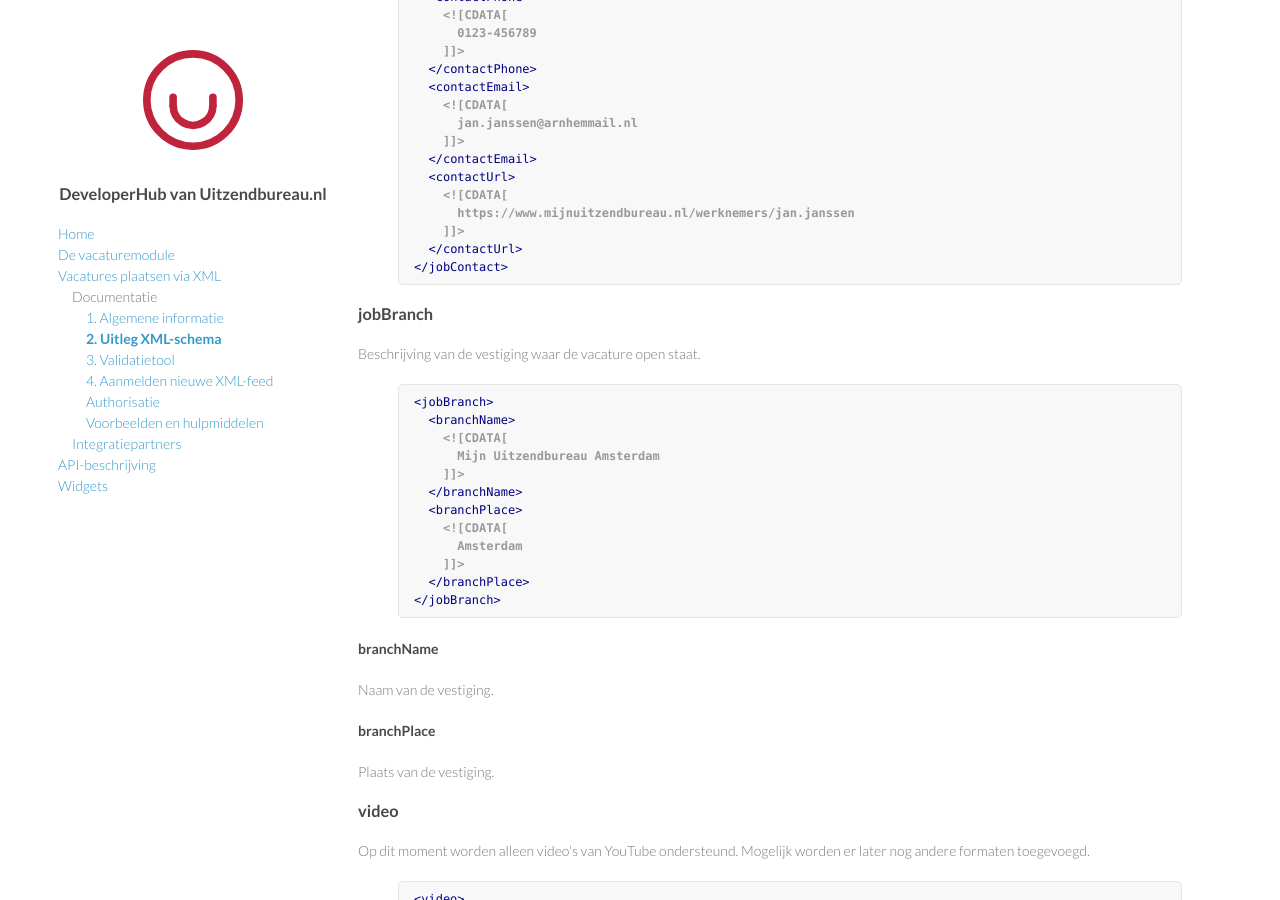
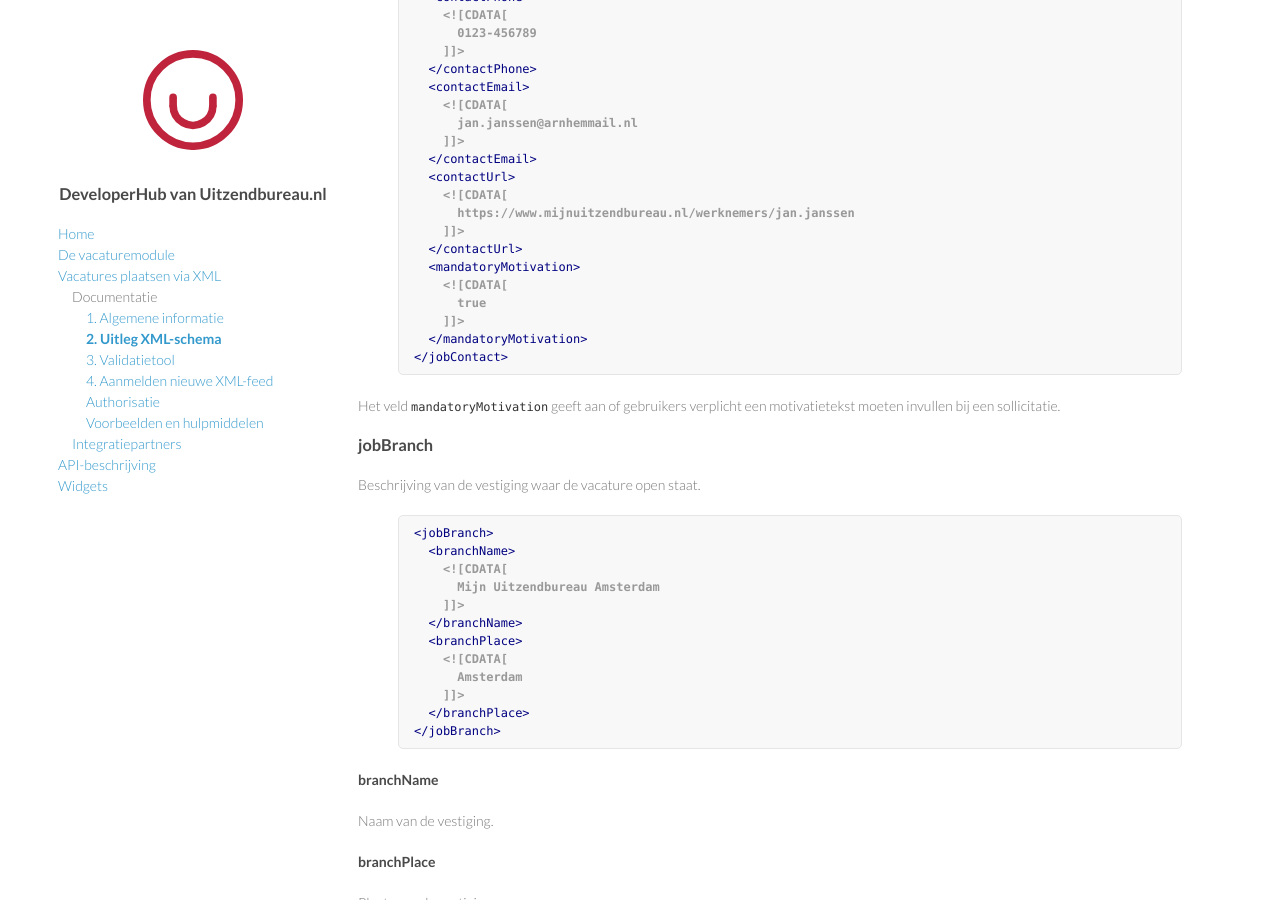
Before and after one commit to HippoHR/DeveloperHub, a Jekyll site: the page built from jobs-xml/doc/xml-schema.md, in a window 1280 px wide and 900 px high, scrolled down 6988 px. Built offline with Jekyll 4.4.1, drawn with Linux system fonts in a browser that asks for light colours; nearby versions of some CDN libraries; library files that are not in the unit come from our copies.

Commit message:
Updated XML documentation for new field mandatoryMotivation
Test Plan:
1. Patch rUZBNL with D2881.
2. Patch the dev hub with this diff
3. Run `jekyll s` from the devhub root
4. Visit http://localhost:4000/jobs-xml/doc/xml-schema.html and check the new documentation.
5. In the dev hub, change line 69 of `javascripts/api-clients/uitzendbureau-nl-api.js` to `this.rootUrl = 'https://uzb.dennis.hippo.farm/api';`
6. Visit http://localhost:4000/jobs-xml/doc/validation.html and enter `https://uzb.XXX.hippo.farm/xml/job-1.0-example1.xml` as the XML url. Should work without issues.

Reviewers: rob

Reviewed By: rob

Differential Revision: http://phabricator.hippo.farm/D2880

```diff
--- a/jobs-xml/doc/xml-schema.md
+++ b/jobs-xml/doc/xml-schema.md
@@ -402,8 +402,15 @@ Gegevens over de persoon waarmee contact kan worden opgenomen over de vacature.
       https://www.mijnuitzendbureau.nl/werknemers/jan.janssen
     ]]>
   </contactUrl>
+  <mandatoryMotivation>
+    <![CDATA[
+      true
+    ]]>
+  </mandatoryMotivation>
 </jobContact>
 {% endhighlight %}
+
+Het veld `mandatoryMotivation` geeft aan of gebruikers verplicht een motivatietekst moeten invullen bij een sollicitatie.
 
 ### jobBranch
 
```
